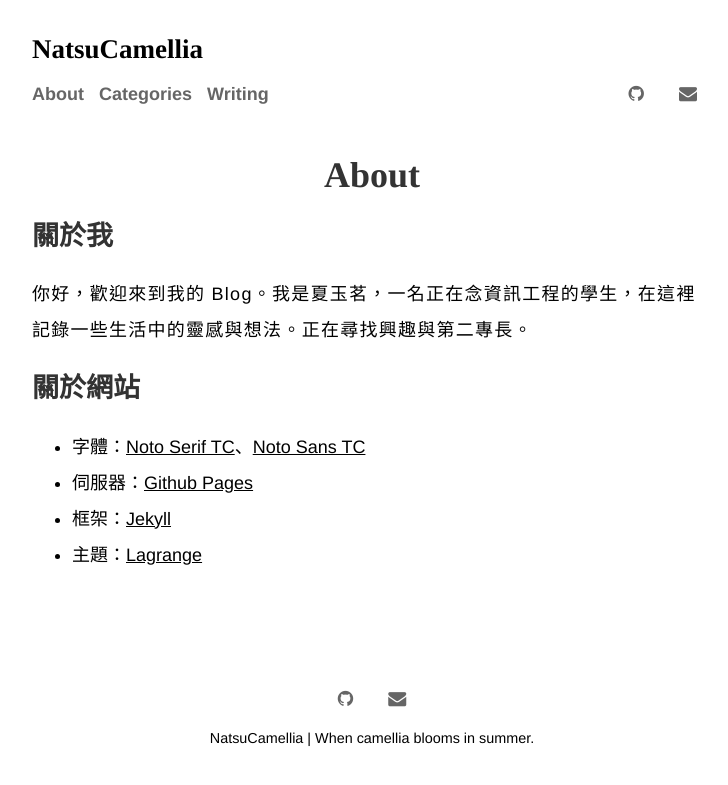
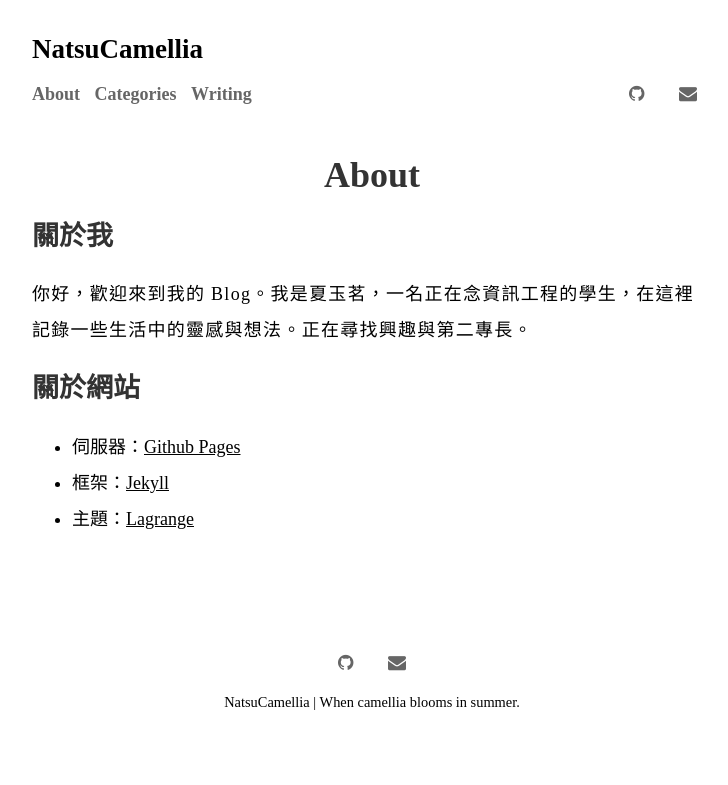
Before and after one commit to NatsuCamellia/NatsuCamellia.github.io, a Jekyll site: the page built from menu/about.md, in a window 1280 px wide. Shown: the top 785 px of the page, without its empty margins (268-996 px from the left). Built offline with Jekyll 4.4.1, drawn with Linux system fonts in a browser that asks for light colours.

Commit message:
Remove font

```diff
--- a/_includes/head.html
+++ b/_includes/head.html
@@ -12,9 +12,9 @@
   <link rel="stylesheet" href="{{ site.github.url }}/assets/css/syntax.css">
   <!-- Use Font -->
   <!-- <link rel="preload" href="https://cdn.jsdelivr.net/npm/lxgw-wenkai-webfont@1.6.0/style.css" as="style" onload="this.onload=null;this.rel='stylesheet'"/> -->
-  <link rel="preconnect" href="https://fonts.googleapis.com">
+  <!-- <link rel="preconnect" href="https://fonts.googleapis.com">
   <link rel="preconnect" href="https://fonts.gstatic.com" crossorigin>
-  <link href="https://fonts.googleapis.com/css2?family=Noto+Sans+TC:wght@300&family=Noto+Serif+TC:wght@300&display=swap" rel="stylesheet">
+  <link href="https://fonts.googleapis.com/css2?family=Noto+Sans+TC:wght@300&family=Noto+Serif+TC:wght@300&display=swap" rel="stylesheet"> -->
   <link rel="stylesheet" href="https://cdnjs.cloudflare.com/ajax/libs/font-awesome/4.7.0/css/font-awesome.min.css">
   <!-- Use Atom -->
   <script type="text/javascript" async
--- a/assets/css/main.scss
+++ b/assets/css/main.scss
@@ -1,8 +1,8 @@
 ---
 ---
 
-$sans-serif-font-family: "Noto Serif TC", Helvetica, Arial, sans-serif;
-$serif-font-family:      "Noto Serif TC", Times, serif;
+$sans-serif-font-family: serif;
+$serif-font-family:      serif;
 $code-font-family:       monospace;
 
 $main-color:             #ACC3FF;
--- a/menu/about.md
+++ b/menu/about.md
@@ -10,7 +10,6 @@
 
 ## 關於網站
 
-- 字體：[Noto Serif TC](https://fonts.google.com/noto/specimen/Noto+Serif+TC#styles)、[Noto Sans TC](https://fonts.google.com/noto/specimen/Noto+Sans+TC#styles)
 - 伺服器：[Github Pages](https://www.google.com/search?client=safari&rls=en&q=github+page&ie=UTF-8&oe=UTF-8)
 - 框架：[Jekyll](https://jekyllrb.com)
 - 主題：[Lagrange](https://github.com/LeNPaul/Lagrange)
```
